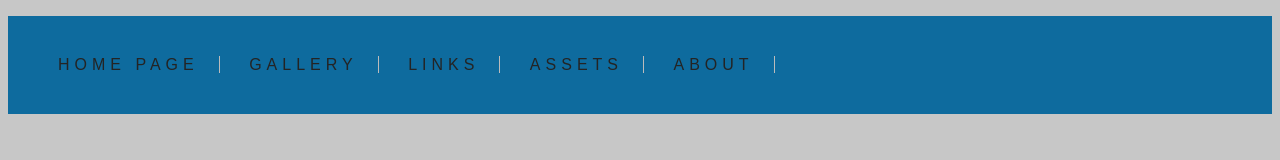
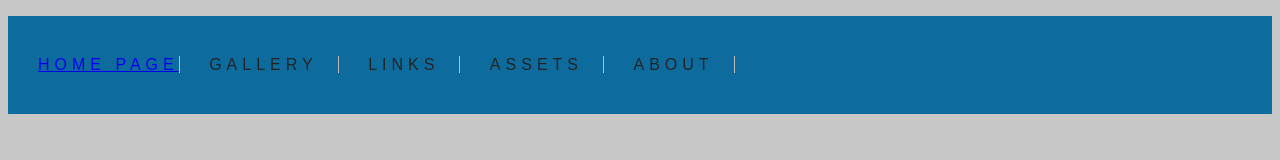
Before and after one commit to BCDelta/Artchanny-Portfolio, a plain HTML site: page index.html in a window 1280 px wide. Drawn offline with Linux system fonts and the light colour scheme.

Commit message:
Update index.html

```diff
--- a/index.html
+++ b/index.html
@@ -9,19 +9,18 @@
 
         <title>Artchanny's Website</title>
         <link rel="icon" type="image/x-icon" href="logo.png">
-
         <link rel="stylesheet" href="styles.css">
-
     </head>
 
     <body>
-        <ul id ="navPanel">
-            <li><a class="pageTabs" href="https://youtube.com/">Home Page</a></li>
-            <li><a class="pageTabs" href="https://youtube.com/">Gallery</a></li>
-            <li><a class="pageTabs" href="https://youtube.com/">Links</a></li>
-            <li><a class="pageTabs" href="https://youtube.com/">Assets</a></li>
-            <li><a class="pageTabs" href="https://youtube.com/">About</a></li>
-        </ul>
-
+        <nav>
+            <ul id ="navPanel">
+                <li><a class="active" href="index.html">Home Page</a></li>
+                <li><a class="pageTabs" href="pages/gallery.html">Gallery</a></li>
+                <li><a class="pageTabs" href="pages/links.html">Links</a></li>
+                <li><a class="pageTabs" href="pages/assets.html">Assets</a></li>
+                <li><a class="pageTabs" href="pages/about.html">About</a></li>
+            </ul>
+        </nav>
     </body>
 </html>
```
